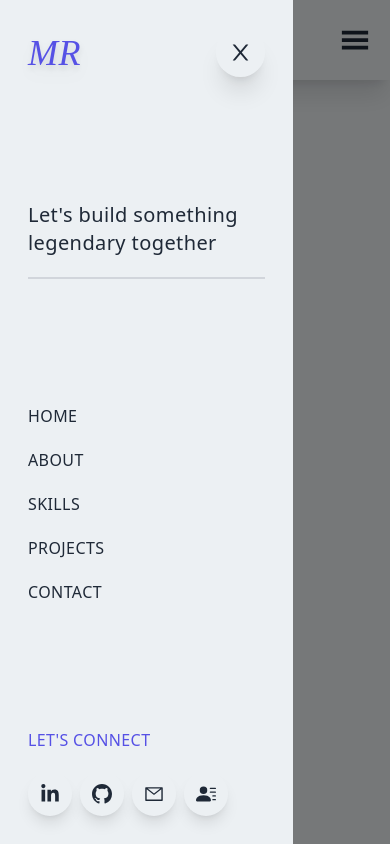
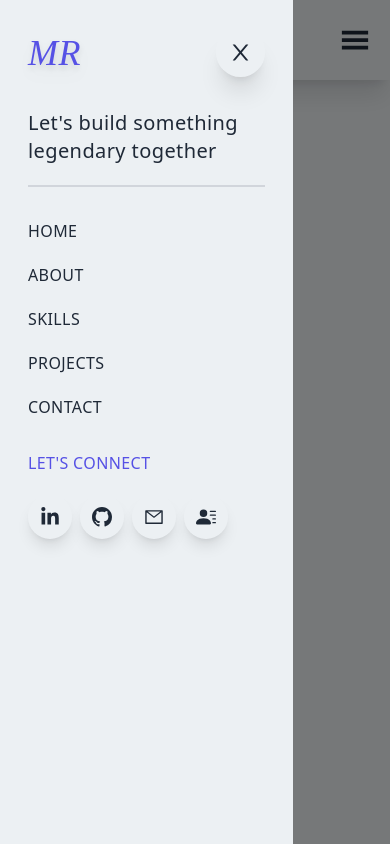
Before and after one commit to Marella-Rahal/Portfolio, a Next.js app: page / in a window 390 px wide. Both pictures are taken after a click on the element 355 px from the left and 40 px from the top of the page. Built offline with nearby package versions, Linux system fonts and the light colour scheme.

Commit message:
Portfolio

```diff
--- a/components/Navbar.js
+++ b/components/Navbar.js
@@ -49,7 +49,7 @@ const Navbar = () => {
 
             <div className={nav?'fixed w-full h-screen bg-black/50 md:hidden':'hidden'}>
 
-                    <div className='w-[75%] md:w-[60%] lg:w-[45%] h-screen bg-[#ecf0f3] flex flex-col justify-between p-7'>
+                    <div className='w-[75%] md:w-[60%] lg:w-[45%] h-screen bg-[#ecf0f3] flex flex-col p-7 space-y-8'>
 
 
 
```
